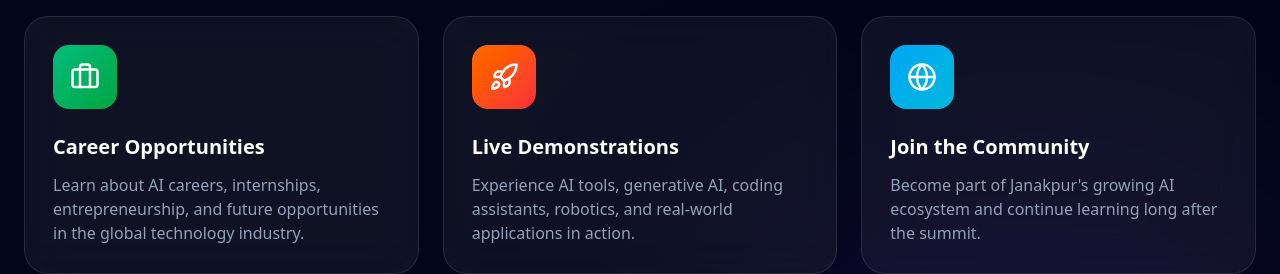
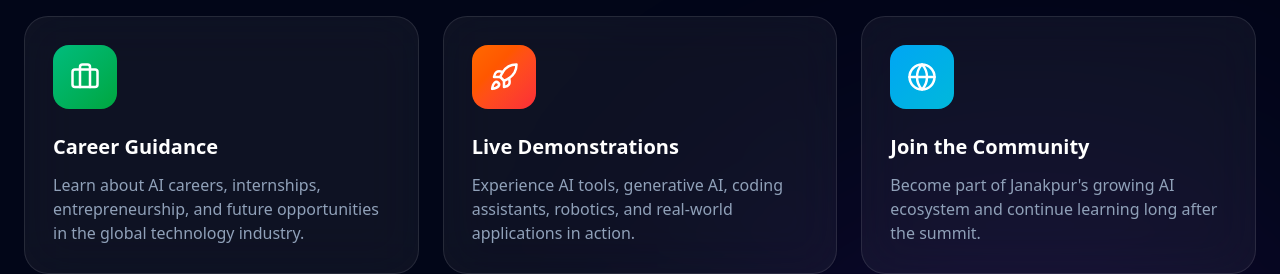
Before and after one commit to pankajshah749/JanakpurTechBootcamp, a React (Vite) app: page /aisummit in a window 1280 px wide. Shown: the part 1500-1774 px from the top of the page. Built offline with nearby package versions, Linux system fonts and the light colour scheme.

Commit message:
content changed

```diff
--- a/src/Components/Summit/WhyAttend.jsx
+++ b/src/Components/Summit/WhyAttend.jsx
@@ -31,7 +31,7 @@ const features = [
   },
   {
     icon: Briefcase,
-    title: "Career Opportunities",
+    title: "Career Guidance",
     desc: "Learn about AI careers, internships, entrepreneurship, and future opportunities in the global technology industry.",
     color: "from-emerald-500 to-green-600",
   },
```
